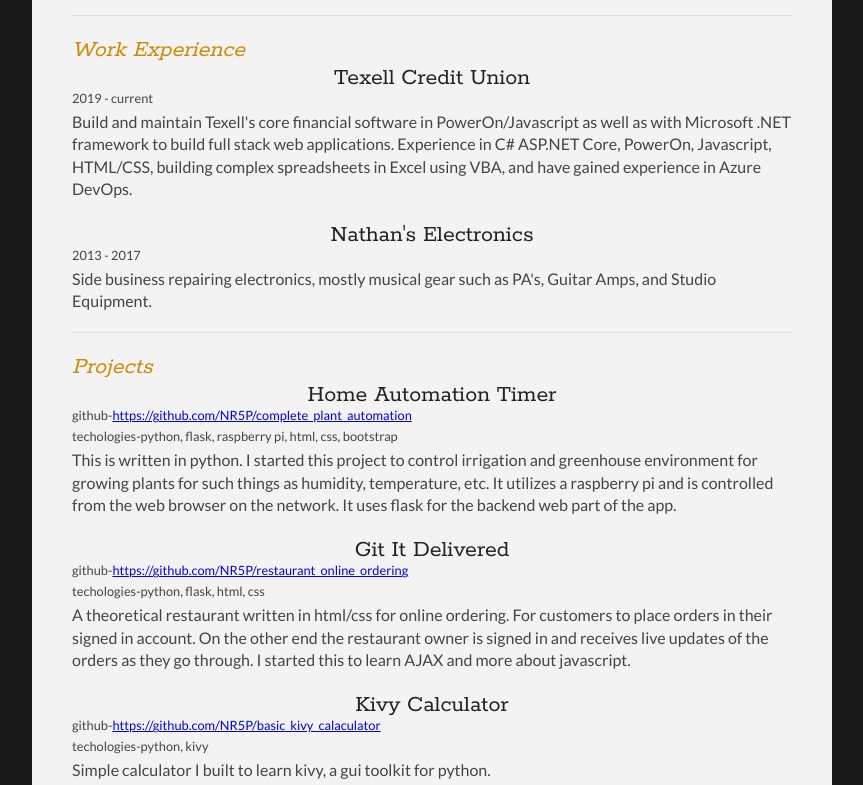
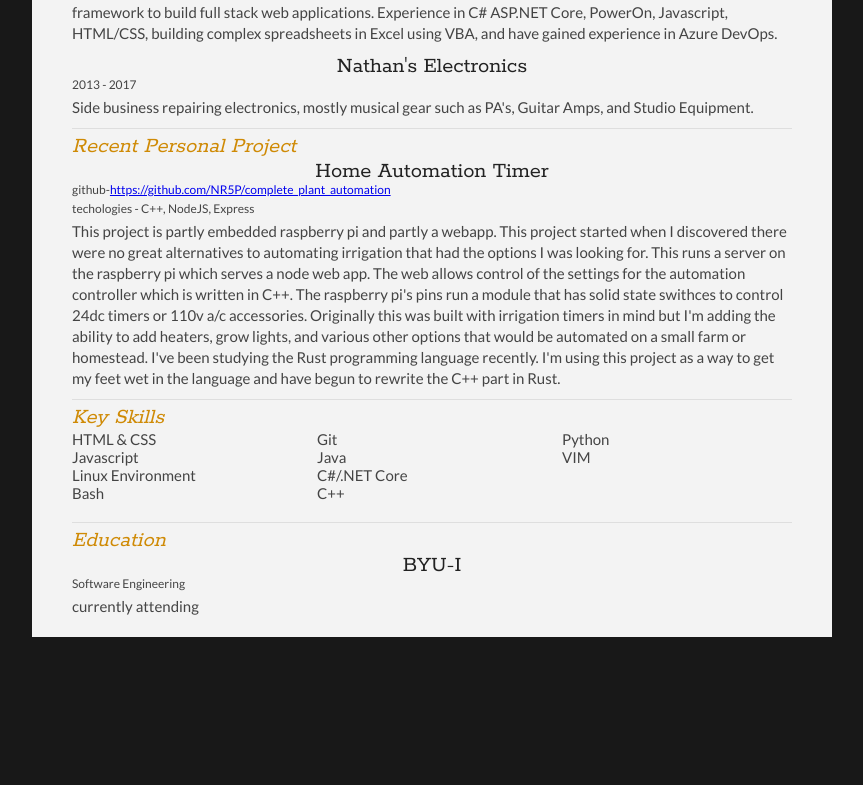
Before and after one commit to NR5P/resume, a plain HTML site: page index.html in a window 1280 px wide. Shown: the part 359-1144 px from the top of the page, without its empty margins (208-1071 px from the left). After the commit the page ends 1026 px from the top, so only its background shows below. Drawn offline with Linux system fonts and the light colour scheme.

Commit message:
additions

```diff
--- a/index.html
+++ b/index.html
@@ -41,7 +41,7 @@
 
 				<div class="sectionContent">
 					<p>
-                  I've been interested in electronics most of my life. I got my ham radio license at age 15 and I've built and reparied much of my own radio equipment and test equipment. This led me to my interest in computers. I have software projects I'm working on and I'm also currently attending a university for software engineering. Learning and building my skill set is what I do for fun. I'm excited to get a job in the software development field.
+                  I've been interested in electronics most of my life. I got my ham radio license at age 15 and I've built and reparied much of my own radio equipment and test equipment. This led me to my interest in computers. I have software projects I'm working on and I'm also currently attending a university for software engineering. Learning and building my skill set is what I do for fun.
                </p>
 				</div>
 			</article>
@@ -83,35 +83,22 @@
 
 		<section>
 			<div class="sectionTitle">
-				<h1>Projects</h1>
+				<h1>Recent Personal Project</h1>
 			</div>
 
 			<div class="sectionContent">
 				<article>
 					<h2>Home Automation Timer</h2>
 					<p class="subDetails">github-<a href=https://github.com/NR5P/complete_plant_automation>https://github.com/NR5P/complete_plant_automation</a></p>
-					<p class="subDetails">techologies-python, flask, raspberry pi, html, css, bootstrap</p>
+					<p class="subDetails">techologies - C++, NodeJS, Express</p>
 					<p>
-                  This is written in python. I started this project to control irrigation and greenhouse environment for growing plants for such things as humidity, temperature, etc. It utilizes a raspberry pi and is controlled from the web browser on the network. It uses flask for the backend web part of the app.
-               </p>
-				</article>
-
-				<article>
-					<h2>Git It Delivered</h2>
-					<p class="subDetails">github-<a href=https://github.com/NR5P/restaurant_online_ordering>https://github.com/NR5P/restaurant_online_ordering</a></p>
-					<p class="subDetails">techologies-python, flask, html, css</p>
-					<p>
-                  A theoretical restaurant written in html/css for online ordering. For customers to place orders in their signed in account. On the other end the restaurant owner is signed in and receives live updates of the orders as they go through. I started this to learn AJAX and more about javascript.
-               </p>
-				</article>
-
-				<article>
-					<h2>Kivy Calculator</h2>
-					<p class="subDetails">github-<a href=https://github.com/NR5P/basic_kivy_calaculator>https://github.com/NR5P/basic_kivy_calaculator</a></p>
-					<p class="subDetails">techologies-python, kivy</p>
-					<p>
-                  Simple calculator I built to learn kivy, a gui toolkit for python.
-               </p>
+						This project is partly embedded raspberry pi and partly a webapp. This project started when I discovered there were no great alternatives
+						to automating irrigation that had the options I was looking for. This runs a server on the raspberry pi which serves a node web app. The web allows
+						control of the settings for the automation controller which is written in C++. The raspberry pi's pins run a module that has solid state swithces to
+						control 24dc timers or 110v a/c accessories. Originally this was built with irrigation timers in mind but I'm adding the ability to add heaters, grow
+						lights, and various other options that would be automated on a small farm or homestead. I've been studying the Rust programming language recently. I'm
+						using this project as a way to get my feet wet in the language and have begun to rewrite the C++ part in Rust.
+					</p>
 				</article>
 			</div>
 			<div class="clear"></div>
--- a/style.css
+++ b/style.css
@@ -11,14 +11,14 @@ article,aside,details,figcaption,figure,footer,header,hgroup,menu,nav,section {
 display:block;
 }
 
-html, body {background: #181818; font-family: 'Lato', helvetica, arial, sans-serif; font-size: 16px; color: #222;}
+html, body {background: #181818; font-family: 'Lato', helvetica, arial, sans-serif; font-size: 15px; color: #222;}
 
 .clear {clear: both;}
 
 p {
 	font-size: 1em;
 	line-height: 1.4em;
-	margin-bottom: 20px;
+	margin-bottom: 10px;
 	color: #444;
 }
 
@@ -30,9 +30,10 @@ p {
 }
 
 .mainDetails {
-	padding: 25px 35px;
+	padding: 0px 35px;
 	border-bottom: 2px solid #cf8a05;
 	background: #ededed;
+	padding-bottom: 3px;
 }
 
 #name h1 {
@@ -101,7 +102,7 @@ p {
 
 section {
 	border-top: 1px solid #dedede;
-	padding: 20px 0 0;
+	padding: 5px 0 0;
 }
 
 section:first-child {
@@ -109,7 +110,7 @@ section:first-child {
 }
 
 section:last-child {
-	padding: 20px 0 10px;
+	padding: 5px 0 10px;
 }
 
 .sectionTitle {
```
